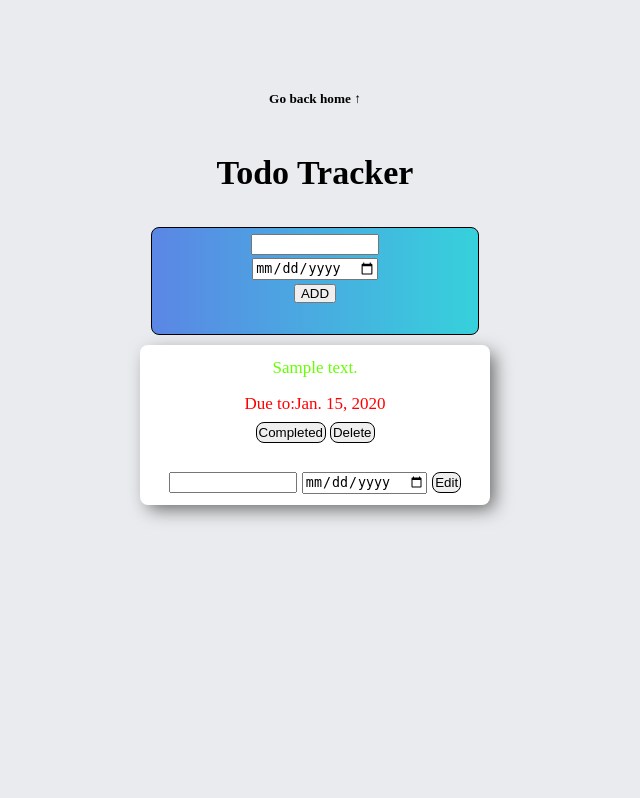
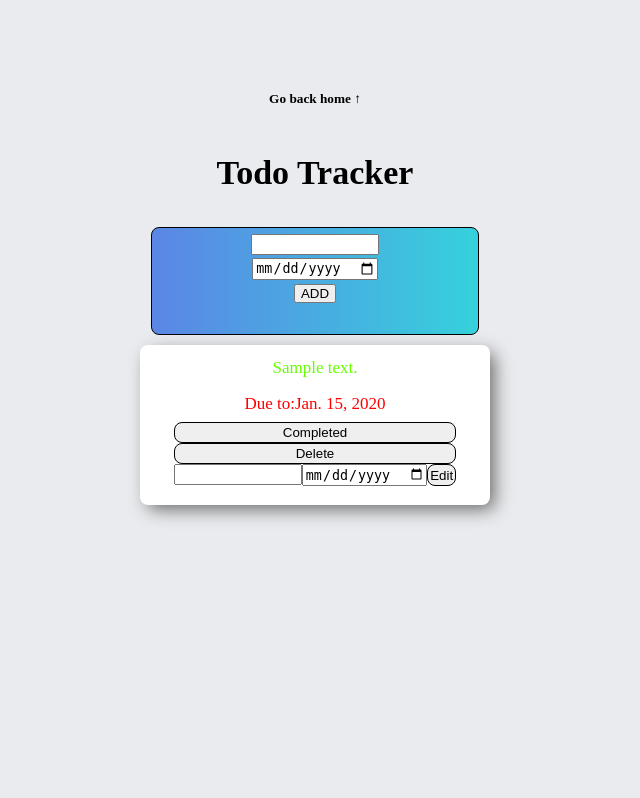
Before and after one commit to gdimitrovdev/Essential, a Django app: page / in a window 1280 px wide. Shown: the part 801-1599 px from the top of the page, without its empty margins (325-965 px from the left). Run offline with Django 3.2, Linux system fonts and the light colour scheme; a user stored in the database is signed in; tables that the repository leaves empty hold one stand-in row (values such as "Sample post").

Commit message:
Small style fix

```diff
--- a/todoapp/templates/todoapp/home.html
+++ b/todoapp/templates/todoapp/home.html
@@ -201,6 +201,15 @@
                 -moz-box-shadow: 6px 6px 18px -2px rgba(102,102,102,1);
                 box-shadow: 6px 6px 18px -2px rgba(102,102,102,1);
             }
+            .todo-actions {
+                display: flex;
+                flex-direction: column;
+            }
+            .edit-form {
+                display: flex;
+                flex-direction: row;
+                padding: 0px;
+            }
 		</style>
 	</head>
 	<body>
@@ -256,10 +265,10 @@
                     {% else %}
                     <p class="p">Due to:{{todo.date}}</p>
                     {% endif %}
-                    <div style="text-align: center;">
+                    <div style="text-align: center;" class="todo-actions">
                         <button class='cmp_todo' value="{{ todo.id }}" style="border:1px solid black; padding:2px; border-radius:8px;">Completed</button>
                         <button class='del_todo' value="{{ todo.id }}" style="border:1px solid black; padding:2px; border-radius:8px;">Delete</button>
-                        <form method="post" action="{%url 'edit_todo' todo.id%}">
+                        <form method="post" action="{%url 'edit_todo' todo.id%}" class="edit-form">
                             {%csrf_token%}
                             {{editForm}}
                             <button type="submit" style="border:1px solid black; padding:2px; border-radius:8px;">Edit</button>
```
